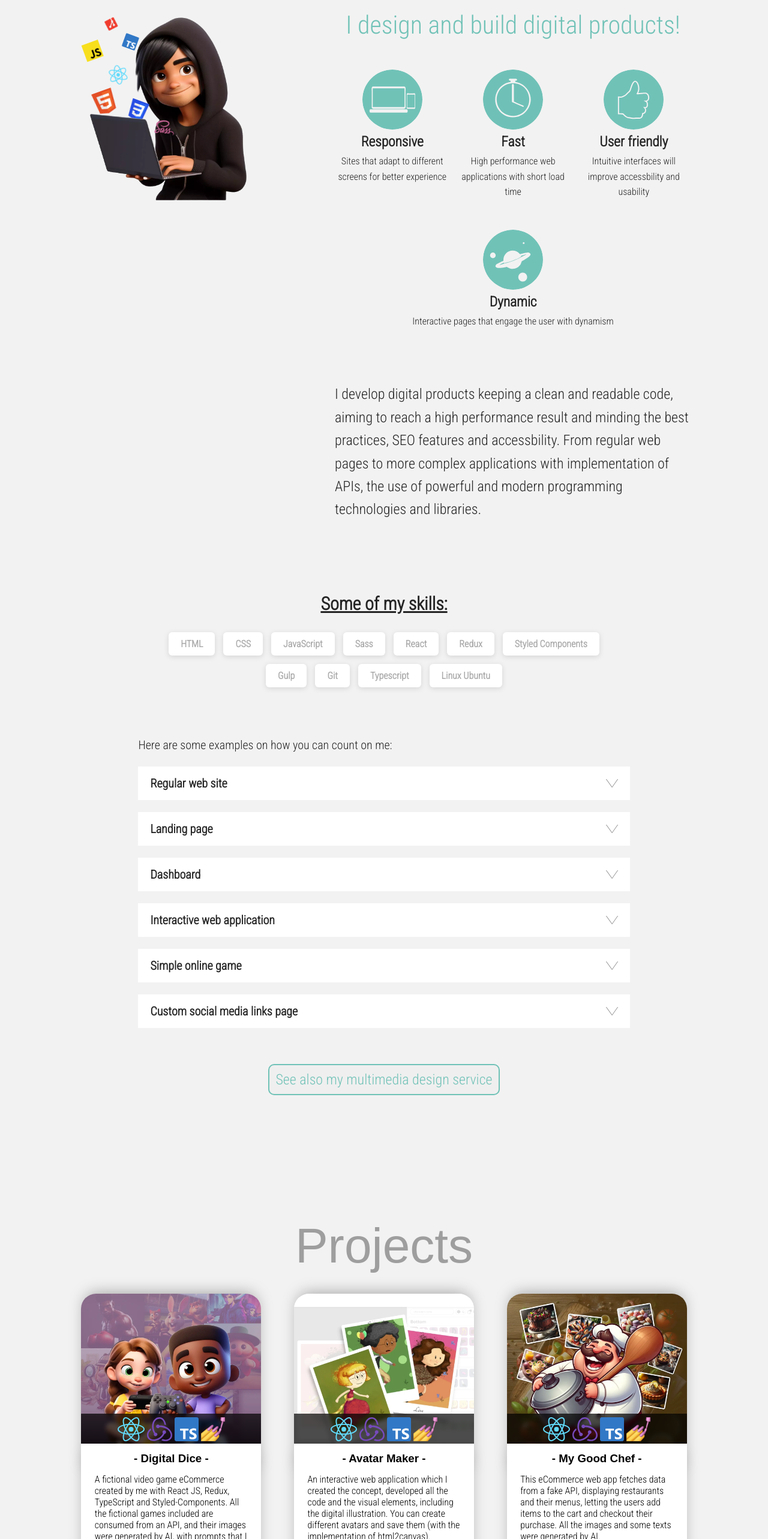
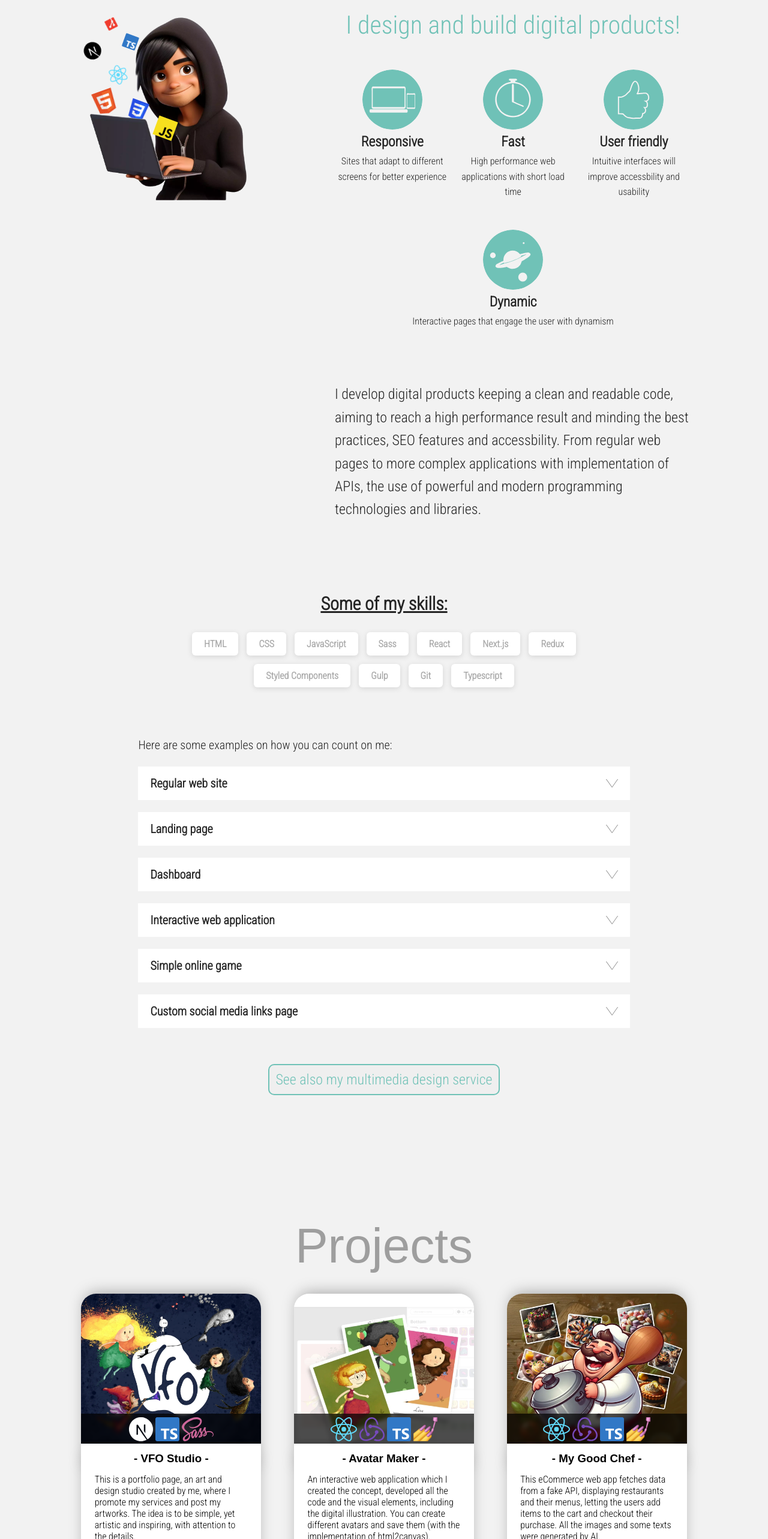
Before and after one commit to oliveira-victor/victor_dev, a React (Vite) app: page / in a window 1280 px wide. Shown: the part 1230-3796 px from the top of the page at 60% size. Built offline with nearby package versions, Linux system fonts and the light colour scheme; a web font is replaced by a local one.

Commit message:
changing 3d char animation icons

```diff
--- a/src/Projects/CardsDisplay.jsx
+++ b/src/Projects/CardsDisplay.jsx
@@ -14,13 +14,13 @@ import sass from '../assets/logo-sass.svg'
 import styledComponents from '../assets/logo-styledComponents.png'
 import redux from '../assets/ico-redux.svg'
 import typescript from '../assets/ico-typescript.svg'
+import next from '../assets/next-js.svg'
 
 import arrow from '../assets/arrow.svg'
 
 import digitaldice from './assets/digitaldice.webp'
 import avatarmaker from './assets/avatarmaker.webp'
 import mamimoon from './assets/mamimoon.webp'
-import vfostories from './assets/vfostories.webp'
 import vfostudio from './assets/vfo-theme.webp'
 import vfoshop from './assets/vfoshop.webp'
 import number from './assets/number.webp'
@@ -30,7 +30,6 @@ import weatherApp from './assets/weather.webp'
 import digitalDiceVideo from './assets/digitaldice-video.mp4'
 import avatarMakerVideo from './assets/avatarmaker-video.mp4'
 import mamiMoonVideo from './assets/mamimoon-video.mp4'
-import VFOStoriesVideo from './assets/vfostories-video.mp4'
 import VFOStudioVideo from './assets/vfostudio-video.mp4'
 import VFOShopVideo from './assets/vfoshop-video.mp4'
 import guessTheNumberVideo from './assets/guessthenumber-video.mp4'
@@ -46,16 +45,16 @@ const CardsDisplay = () => {
 
     const cardsData1 = [
         {
-            title: "Digital Dice",
-            image: digitaldice,
-            media: digitalDiceVideo,
-            text: t('cardDigitalDice'),
-            techs: [react, redux, typescript, styledComponents],
-            list: ["React", "Redux", "TyoeScript", "Styled-Components", "React-Router-DOM", "Formik", "Yup", "API"],
+            title: "VFO Studio",
+            image: vfostudio,
+            media: VFOStudioVideo,
+            text: t('cardVFOstudio'),
+            techs: [next, typescript, sass],
+            list: ["Next.js", "TypeScript", "Sass"],
             api: true,
             team: false,
-            github: "https://github.com/oliveira-victor/digital_dice",
-            pageLink: "https://digitaldice.vercel.app/"
+            github: "https://github.com/oliveira-victor/VFO_Studio",
+            pageLink: "https://vfostudio.vercel.app/"
         },
         {
             title: "Avatar Maker",
@@ -97,6 +96,18 @@ const CardsDisplay = () => {
 
     const cardsData2 = [
         {
+            title: "Digital Dice",
+            image: digitaldice,
+            media: digitalDiceVideo,
+            text: t('cardDigitalDice'),
+            techs: [react, redux, typescript, styledComponents],
+            list: ["React", "Redux", "TyoeScript", "Styled-Components", "React-Router-DOM", "Formik", "Yup", "API"],
+            api: true,
+            team: false,
+            github: "https://github.com/oliveira-victor/digital_dice",
+            pageLink: "https://digitaldice.vercel.app/"
+        },
+        {
             title: "Mami Moon",
             image: mamimoon,
             media: mamiMoonVideo,
@@ -107,30 +118,6 @@ const CardsDisplay = () => {
             team: false,
             github: null,
             pageLink: "https://doulamamimoon.com/"
-        },
-        {
-            title: "VFO Stories",
-            image: vfostories,
-            media: VFOStoriesVideo,
-            text: t('cardVFOstories'),
-            techs: [html, javascript, sass, gulp],
-            list: ["HTML", "JavaScript", "Sass", "Gulp", "API"],
-            api: true,
-            team: false,
-            github: "https://github.com/oliveira-victor/VFO_stories",
-            pageLink: "https://vfostories.vercel.app/"
-        },
-        {
-            title: "VFO Studio",
-            image: vfostudio,
-            media: VFOStudioVideo,
-            text: t('cardVFOstudio'),
-            techs: [html, javascript, sass, gulp],
-            list: ["HTML", "JavaScript", "Sass", "Gulp"],
-            api: false,
-            team: false,
-            github: "https://github.com/oliveira-victor/VFO_Studio",
-            pageLink: "https://vfostudio.vercel.app/"
         },
         {
             title: "VFO Shop",
--- a/src/Services/Services.module.css
+++ b/src/Services/Services.module.css
@@ -126,7 +126,7 @@
 
                         #anim7 {
                             width: 10%;
-                            animation: animate7 1s ease-in-out forwards;
+                            animation: animate7 .9s ease-in-out forwards;
                         }
                     }
                 }
@@ -411,10 +411,10 @@
 
 @keyframes animate7 {
     0% {
-        transform: translate(160%, 860%) rotate(0deg);
+        transform: translate(320%, 700%) rotate(0deg);
     }
 
     100% {
-        transform: translate(400%, 750%) rotate(18deg);
+        transform: translate(400%, 550%) rotate(20deg);
     }
 }
--- a/src/Services/index.jsx
+++ b/src/Services/index.jsx
@@ -20,7 +20,7 @@ import reactIcon from '../assets/logo-react.svg'
 import javascriptIcon from '../assets/logo-javascript.svg'
 import typescriptIcon from '../assets/logo-typescript.svg'
 import gitIcon from '../assets/logo-git.svg'
-import sassIcon from '../assets/logo-sass.svg'
+import nextIcon from '../assets/logo-nextjs.svg'
 
 import artwork from './assets/artwork.webp'
 import art1 from './assets/art1.jpg'
@@ -97,10 +97,10 @@ const Services = () => {
                                                 <img id={styles.anim1} src={htmlIcon} alt="HTML icon" />
                                                 <img id={styles.anim2} src={cssIcon} alt="CSS icon" />
                                                 <img id={styles.anim3} src={reactIcon} alt="React icon" />
-                                                <img id={styles.anim4} src={javascriptIcon} alt="JavaScript icon" />
+                                                <img id={styles.anim4} src={nextIcon} alt="Next.js icon" />
                                                 <img id={styles.anim5} src={typescriptIcon} alt="TypeScript icon" />
                                                 <img id={styles.anim6} src={gitIcon} alt="Git icon" />
-                                                <img id={styles.anim7} src={sassIcon} alt="Sass icon" />
+                                                <img id={styles.anim7} src={javascriptIcon} alt="JavaScript icon" />
                                             </>
                                         )}
                                         <img className={styles.leftImg} src={avatar3d} alt="Victor 3D avatar" />
@@ -138,12 +138,12 @@ const Services = () => {
                                     <li>JavaScript</li>
                                     <li>Sass</li>
                                     <li>React</li>
+                                    <li>Next.js</li>
                                     <li>Redux</li>
                                     <li>Styled Components</li>
                                     <li>Gulp</li>
                                     <li>Git</li>
                                     <li>Typescript</li>
-                                    <li>Linux Ubuntu</li>
                                 </ul>
                             </div>
                             <p>{t('someExamples')}</p>
```
Also changed, not shown: src/assets/logo-nextjs.svg (added), src/assets/next-js.svg (added).
